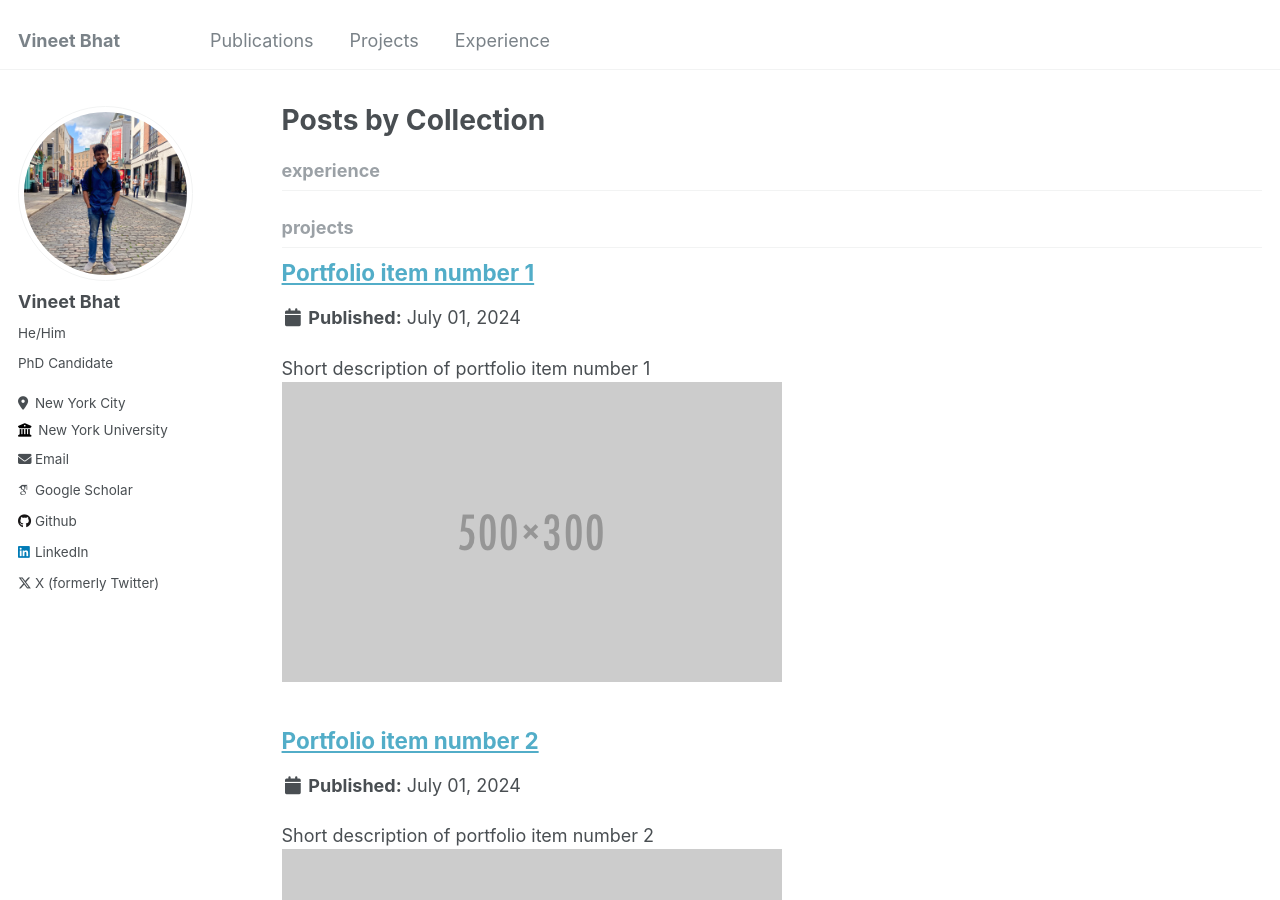
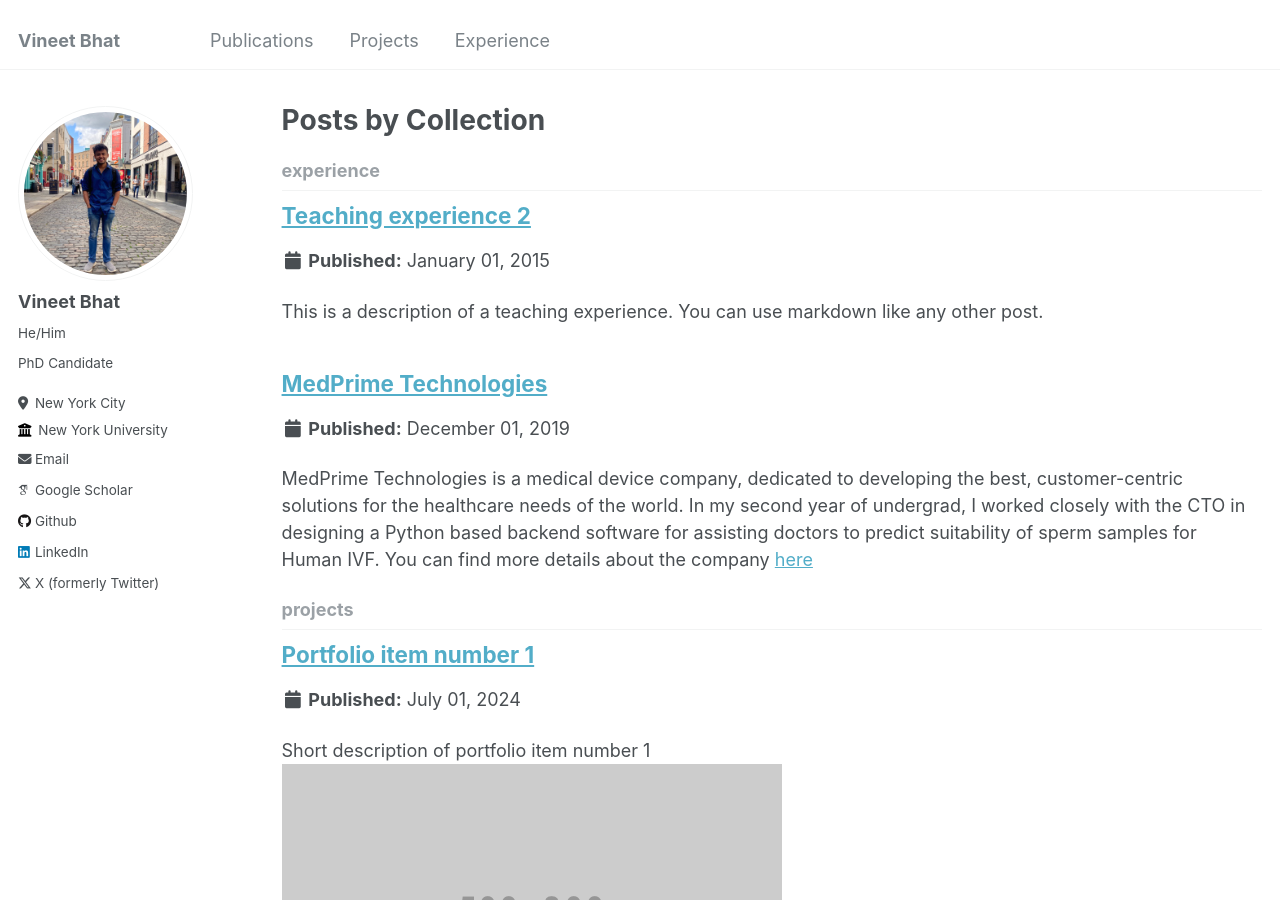
Before and after one commit to vineet2104/vineet2104.github.io, a Jekyll site: the page built from _pages/collection-archive.html, in a window 1280 px wide and 900 px high. Built offline with Jekyll 4.4.1, drawn with Linux system fonts in a browser that asks for light colours; some web fonts are replaced; some of the changed text lies outside the part shown.

Commit message:
modified for experience

```diff
--- /dev/null
+++ b/_experience/2014-spring-teaching-1.md
@@ -0,0 +1,38 @@
+---
+title: "MedPrime Technologies"
+collection: experience
+type: "Data Science Intern"
+permalink: /experience/2019-spring-experience-1
+venue: ""
+date: 2019-12-01
+location: "Mumbai, India"
+---
+
+MedPrime Technologies is a medical device company, dedicated to developing the best, customer-centric solutions for the healthcare needs of the world. In my second year of undergrad, I worked closely with the CTO in designing a Python based backend software for assisting doctors to predict suitability of sperm samples for Human IVF. You can find more details about the company [here](https://www.medprimetech.com/)
+
+### Key Contributions:
+
+* **Project 1:**
+  - **Objective:** Describe the main goal of the project.
+  - **Actions:** Outline the specific tasks you performed.
+  - **Results:** Highlight the outcomes or achievements from your work.
+
+* **Project 2:**
+  - **Objective:** Describe the main goal of the project.
+  - **Actions:** Outline the specific tasks you performed.
+  - **Results:** Highlight the outcomes or achievements from your work.
+
+* **Project 3:**
+  - **Objective:** Describe the main goal of the project.
+  - **Actions:** Outline the specific tasks you performed.
+  - **Results:** Highlight the outcomes or achievements from your work.
+
+---
+
+### Skills Developed:
+
+* **Skill 1:** Brief description of how you developed or utilized this skill.
+* **Skill 2:** Brief description of how you developed or utilized this skill.
+* **Skill 3:** Brief description of how you developed or utilized this skill.
+
+---
--- a/_pages/markdown.md
+++ b/_pages/markdown.md
@@ -16,7 +16,7 @@ redirect_from:
   * _publications/
   * _projects/
   * _posts/
-  * _teaching/
+  * _experience/
   * _talks/
 * Footer: _includes/footer.html
 * Static files (like PDFs): /files/
```
Also changed, not shown: _teaching/2014-spring-teaching-1.md (deleted, +0 -20 lines), _experience/2015-spring-teaching-2.md (renamed from _teaching/2015-spring-teaching-2.md).
